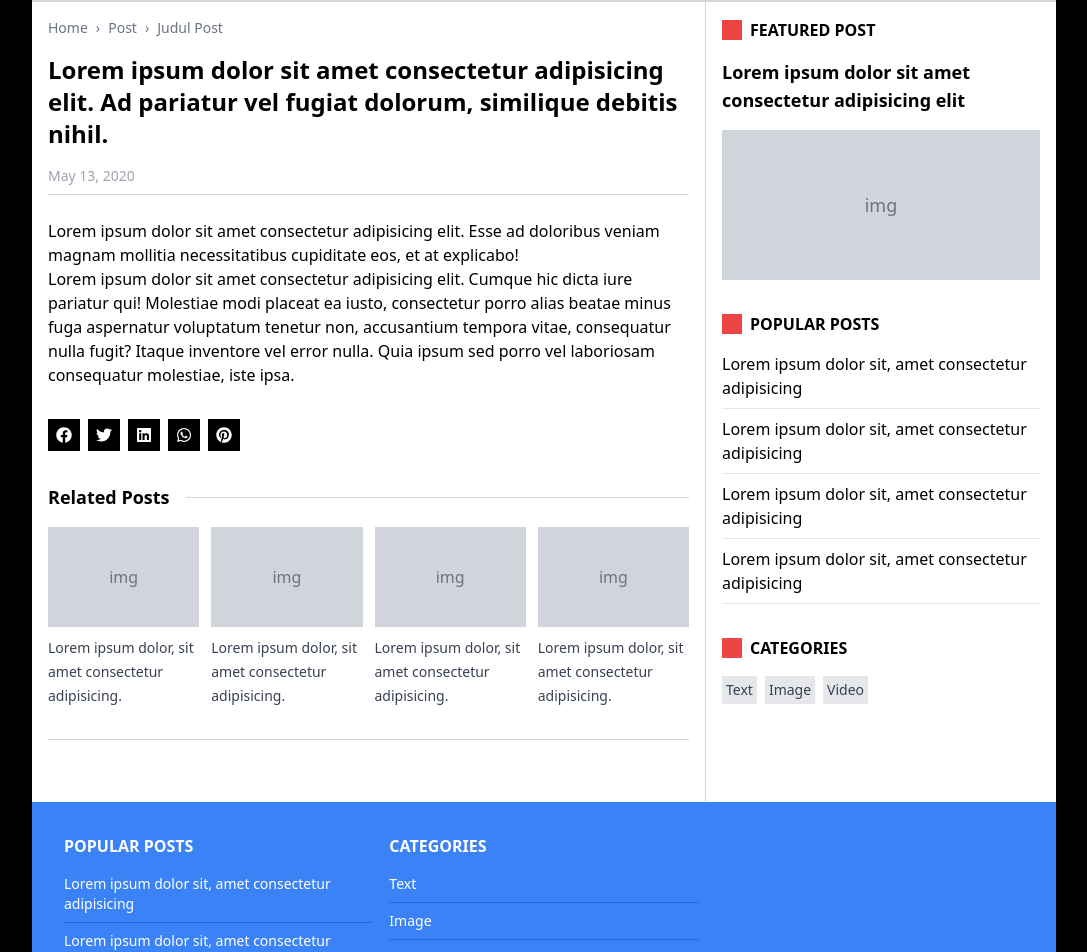
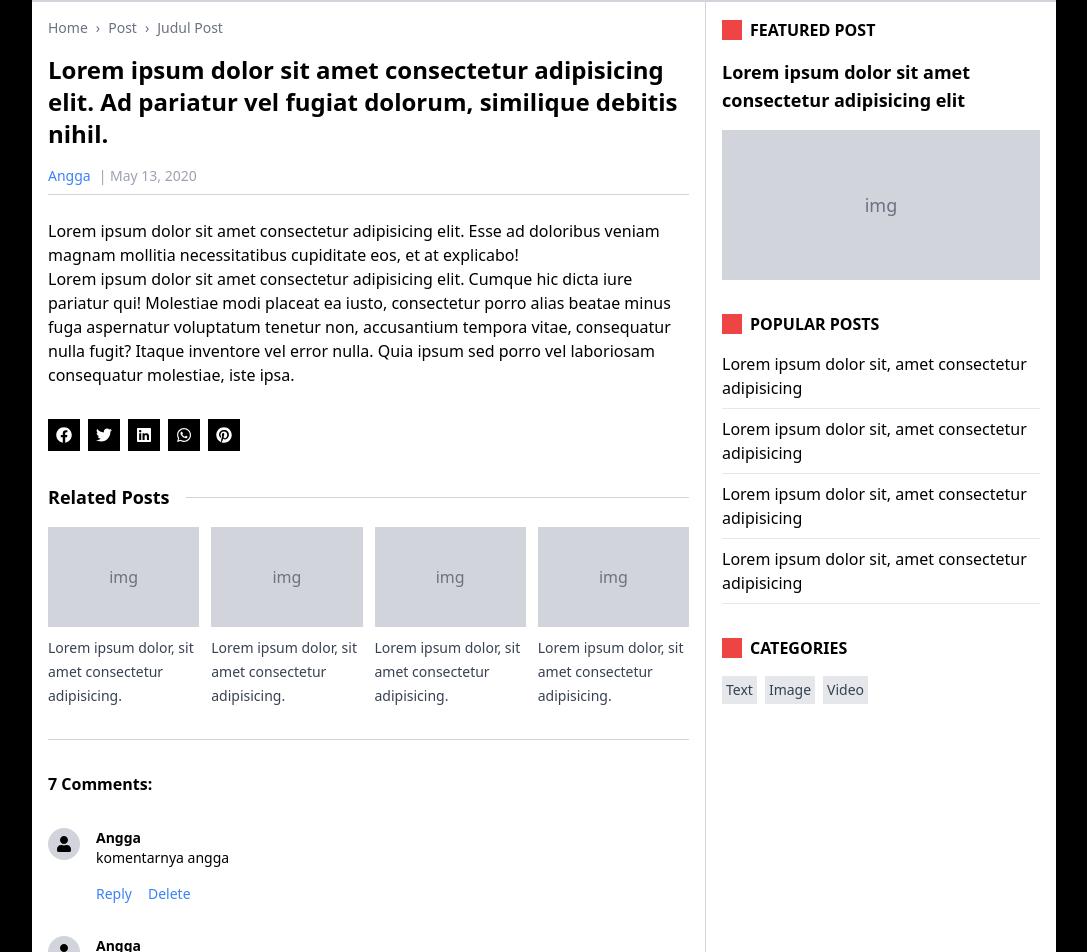
Before and after one commit to anggakswr/blog-next, a Next.js app: page /post/moto-gp in a window 1280 px wide. Shown: the part 146-1098 px from the top of the page, without its empty margins (96-1183 px from the left). Built offline with nearby package versions, Linux system fonts and the light colour scheme.

Commit message:
Fetch API data in index page

```diff
--- a/components/index/Post.tsx
+++ b/components/index/Post.tsx
@@ -1,6 +1,12 @@
+import limitChar from "helpers/limitChar";
 import Link from "next/link";
+import { PostType } from "pages/index";
 
-const Post = () => {
+type PostPropType = {
+  post: PostType;
+};
+
+const Post = ({ post }: PostPropType) => {
   return (
     <div className="box-equal gap-x-4 mb-8">
       {/* img */}
@@ -19,17 +25,14 @@ const Post = () => {
         </small>
 
         {/* title (link) */}
-        <Link href="/post/post-pertama">
+        <Link href={"/post/" + post.id}>
           <a className="text-xl font-semibold block my-2 hover:text-blue-500">
-            Lorem ipsum dolor sit amet consectetur adipisicing
+            {limitChar(post.title, 40)}
           </a>
         </Link>
 
         {/* desc */}
-        <p className="text-gray-500 text-sm">
-          Lorem ipsum dolor sit amet consectetur, adipisicing elit. Dignissimos
-          nesciunt magnam asperiores magni cumque nostrum?
-        </p>
+        <p className="text-gray-500 text-sm">{limitChar(post.body, 100)}</p>
       </div>
     </div>
   );
--- /dev/null
+++ b/components/post/slug/Comments.tsx
@@ -0,0 +1,15 @@
+import Comment from "./comments/Comment";
+
+const Comments = () => {
+  return (
+    <section>
+      <h2 className="mb-8 font-bold">7 Comments:</h2>
+
+      {/* comment */}
+      <Comment />
+      <Comment />
+    </section>
+  );
+};
+
+export default Comments;
--- /dev/null
+++ b/components/post/slug/comments/Comment.tsx
@@ -0,0 +1,33 @@
+import { FaUser } from "react-icons/fa";
+
+const Comment = () => {
+  return (
+    <div className="flex gap-x-4 mb-8">
+      {/* profile pic */}
+      <div className="w-8 h-8 bg-gray-300 rounded-full box-center">
+        <FaUser />
+      </div>
+
+      <div className="text-sm">
+        {/* username */}
+        <p className="font-bold">Angga</p>
+
+        {/* comment */}
+        <p>komentarnya angga</p>
+
+        {/* btns */}
+        <div className="flex gap-x-4 mt-4">
+          <button className="text-blue-500 hover:text-red-500 hover:underline">
+            Reply
+          </button>
+
+          <button className="text-blue-500 hover:text-red-500 hover:underline">
+            Delete
+          </button>
+        </div>
+      </div>
+    </div>
+  );
+};
+
+export default Comment;
--- /dev/null
+++ b/helpers/limitChar.ts
@@ -0,0 +1,7 @@
+const limitChar = (string: string, maxLength: number) => {
+  return string.length > maxLength
+    ? string.slice(0, maxLength) + " ..."
+    : string;
+};
+
+export default limitChar;
--- a/package.json
+++ b/package.json
@@ -9,6 +9,7 @@
     "lint": "next lint"
   },
   "dependencies": {
+    "axios": "^0.27.2",
     "next": "12.2.5",
     "react": "18.2.0",
     "react-dom": "18.2.0",
--- a/pages/_app.tsx
+++ b/pages/_app.tsx
@@ -4,12 +4,17 @@ import Header from "components/Header";
 import Navbar from "components/Navbar";
 import Sidebar from "components/Sidebar";
 import BlueBox from "components/BlueBox";
+import Head from "next/head";
 
 function MyApp({ Component, pageProps }: AppProps) {
   const currentYear = new Date().getFullYear();
 
   return (
     <div className="w-[1024px] mx-auto bg-white">
+      <Head>
+        <link rel="icon" href="/favicon.ico" />
+      </Head>
+
       <Header />
       <Navbar />
 
--- a/pages/index.tsx
+++ b/pages/index.tsx
@@ -1,12 +1,29 @@
+import axios from "axios";
 import Post from "components/index/Post";
-import type { NextPage } from "next";
+import type { GetStaticProps, NextPage } from "next";
+import Head from "next/head";
 
-const Home: NextPage = () => {
+export type PostType = {
+  id: number;
+  title: string;
+  body: string;
+};
+
+type HomePropType = {
+  posts: PostType[];
+};
+
+const Home: NextPage<HomePropType> = ({ posts }) => {
   return (
     <>
-      <Post />
-      <Post />
-      <Post />
+      <Head>
+        <title>Home | Blognya Angga</title>
+        <meta name="description" content="Isinya tentang Angga" />
+      </Head>
+
+      {posts.map((post: PostType) => (
+        <Post key={"post-in-index-" + post.id} post={post} />
+      ))}
 
       <div className="box-between text-sm">
         <a
@@ -27,4 +44,14 @@ const Home: NextPage = () => {
   );
 };
 
+export const getStaticProps: GetStaticProps = async () => {
+  const res = await axios.get("https://jsonplaceholder.typicode.com/posts");
+
+  return {
+    props: {
+      posts: res.data,
+    },
+  };
+};
+
 export default Home;
--- a/pages/post/[slug].tsx
+++ b/pages/post/[slug].tsx
@@ -1,11 +1,18 @@
 import Breadcrumb from "components/post/slug/Breadcrumb";
+import Comments from "components/post/slug/Comments";
 import RelatedPosts from "components/post/slug/RelatedPosts";
 import ShareBtns from "components/post/slug/ShareBtns";
 import type { NextPage } from "next";
+import Head from "next/head";
 
 const DetailPost: NextPage = () => {
   return (
     <>
+      <Head>
+        <title>Judul Post | Blognya Angga</title>
+        <meta name="description" content="Content post-nya" />
+      </Head>
+
       <Breadcrumb />
 
       {/* title */}
@@ -15,8 +22,15 @@ const DetailPost: NextPage = () => {
       </h1>
 
       {/* date */}
-      <p className="text-sm text-gray-400 border-b border-gray-300 pb-2 mb-6">
-        May 13, 2020
+      <p className="text-sm border-b border-gray-300 pb-2 mb-6">
+        <a
+          href="#"
+          className="text-blue-500 hover:text-red-500 hover:underline mr-2"
+        >
+          Angga
+        </a>
+
+        <span className="text-gray-400">| May 13, 2020</span>
       </p>
 
       {/* content */}
@@ -41,6 +55,9 @@ const DetailPost: NextPage = () => {
 
       {/* related posts */}
       <RelatedPosts />
+
+      {/* comments */}
+      <Comments />
     </>
   );
 };
```
Also changed, not shown: 1 other file (tests, documents, lock files or other folders).
